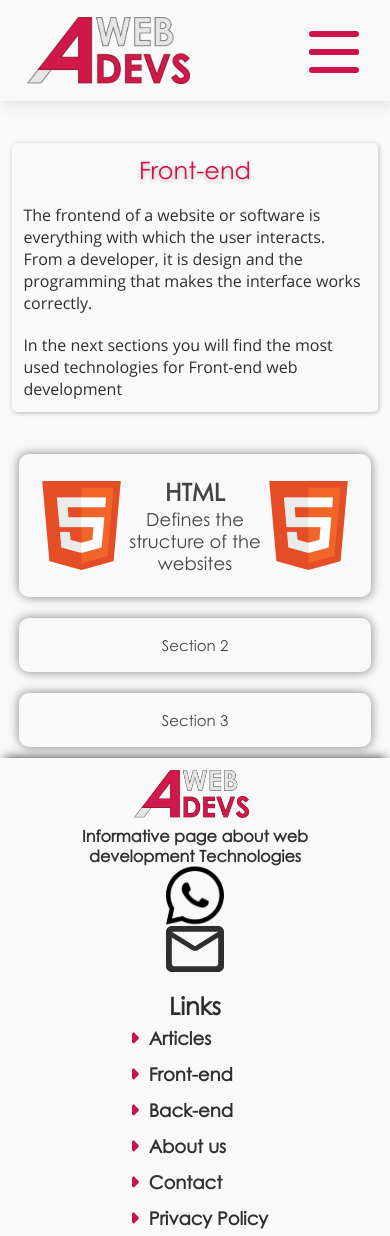
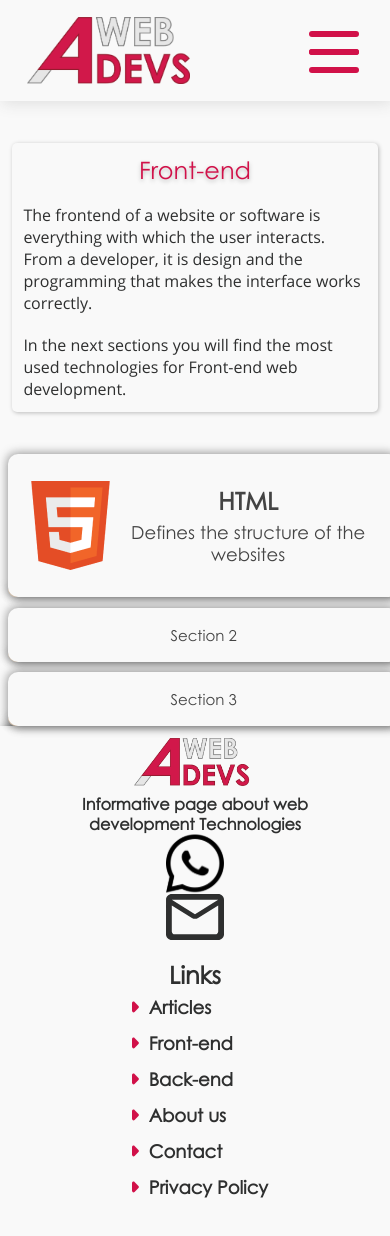
Before and after one commit to wilfredo-loreto/aWeb4Devs, a Next.js app: page /front-end in a window 390 px wide. After the commit the page ends 1205 px from the top, so only its background shows below. Built offline with nearby package versions, Linux system fonts and the light colour scheme.

Commit message:
Accordion almost finished. Not modularized. Totally Responsive. Toggle does not work correctly, idk why, help.

```diff
--- a/components/Accordion.js
+++ b/components/Accordion.js
@@ -3,95 +3,139 @@ import Link from "next/link";
 import React, { Component } from "react";
 
 export default class Accordion extends Component {
+  constructor(props) {
+    super(props);
+    this.setState = {};
+  }
+
   componentDidMount() {
-    var acc = [];
-    for (var i = 1; i <= 3; i++) {
+    var acc = []
+    for (var i = 0; i <= 2; i++) {
       acc[i] = document.getElementById("accordionItem" + i);
+
       acc[i].addEventListener("click", function () {
-        this.classList.toggle("active");
+        this.classList.toggle(styles.active);
+        closeOpenPanel(acc);
         var panel = this.nextElementSibling;
-        if (panel.style.maxHeight) {
+        console.log(panel.style.maxHeight)
+        if (panel.style.maxHeight == 0) {
+          console.log('im in if')
+          panel.style.maxHeight = panel.scrollHeight + "px";
+          console.log(panel.style.maxHeight)
+        } else {
           panel.style.maxHeight = null;
-        } else {
-          panel.style.maxHeight = panel.scrollHeight + "px";
         }
       });
+    }
+
+    function closeOpenPanel(acc) {
+      var flag = true;
+      var i = 0;
+      while (flag && i <= 2) {
+        var panel = acc[i].nextElementSibling;
+        if (panel.style.maxHeight) {
+          acc[i].classList.toggle(styles.active);
+          panel.style.maxHeight = null;
+          flag = false;
+        }
+
+        i++;
+      }
+
     }
   }
 
   render() {
     return (
       <div className={styles.mainContainer}>
-        <div id={"accordionItem1"} className={styles.accordionItem}>
-          <img className={styles.logo}src="/img/html.png"/>
+        <div id={"accordionItem0"} className={styles.accordionItem}>
+          <img className={styles.logo} src="/img/html.png" />
           <div className={styles.textsContainer}>
             <h3 className={styles.title}>HTML</h3>
-            <span className={styles.summary}>Defines the structure of the websites</span>
+            <span className={styles.summary}>
+              Defines the structure of the websites
+            </span>
           </div>
-          <img className={styles.logo}src="/img/html.png"/>
+          <img className={styles.logo} src="/img/html.png" />
         </div>
-        <div id={"panel1"} className={styles.panel}>
+        <div id={"panel0"} className={styles.panel}>
           <ul className={styles.list}>
             <li className={styles.panelItem}>
-                  <img className={styles.bullet}src="/img/bullet.svg"/>
+              <div className={styles.bulletcontainer}>
+                <img className={styles.bullet} src="/img/bullet.svg" />
+              </div>
               <div className={styles.itemContent}>
-                      <img className={styles.arrowDecoration}src="/img/html.png"/>
+                <img
+                  className={styles.arrowDecoration}
+                  src="/img/arrowLeft.svg"
+                />
                 <h4 className={styles.itemTitle}>Definition</h4>
-                      <img className={styles.arrowDecoration}src="/img/html.png"/>
+                <img
+                  className={styles.arrowDecoration}
+                  src="/img/arrowRight.svg"
+                />
               </div>
             </li>
             <li className={styles.panelItem}>
-                  <img className={styles.bullet}src="/img/bullet.svg"/>
+              <div className={styles.bulletcontainer}>
+                <img className={styles.bullet} src="/img/bullet.svg" />
+              </div>
               <div className={styles.itemContent}>
-                      <img className={styles.itemLogo}src="/img/html.png"/>
-                      <h4 className={styles.itemTitle}>Elements</h4>
-                      <span className={styles.itemTag}>Content</span>
+                <img className={styles.itemLogo} src="/img/html.png" />
+                <div className={styles.titleTagContainer}>
+                  <h4 className={styles.itemTitle}>Descriptionss</h4>
+                  <span className={styles.itemTag}>Framework</span>
+                </div>
               </div>
             </li>
             <li className={styles.panelItem}>
-                  <img className={styles.bullet}src="/img/bullet.svg"/>
+              <div className={styles.bulletcontainer}>
+                <img className={styles.bullet} src="/img/bullet.svg" />
+              </div>
               <div className={styles.itemContent}>
-                      <img className={styles.itemLogo}src="/img/html.png"/>
-                      <h4 className={styles.itemTitle}>Elements</h4>
-                      <span className={styles.itemTag}>Content</span>
+                <img className={styles.itemLogo} src="/img/html.png" />
+                <div className={styles.titleTagContainer}>
+                  <h4 className={styles.itemTitle}>Descriptionss</h4>
+                  <span className={styles.itemTag}>Framework</span>
+                </div>
               </div>
             </li>
             <li className={styles.panelItem}>
-                  <img className={styles.bullet}src="/img/bullet.svg"/>
+              <div className={styles.bulletcontainer}>
+                <img className={styles.bullet} src="/img/bullet.svg" />
+              </div>
               <div className={styles.itemContent}>
-                      <img className={styles.itemLogo}src="/img/html.png"/>
-                      <h4 className={styles.itemTitle}>Elements</h4>
-                      <span className={styles.itemTag}>Content</span>
+                <img className={styles.itemLogo} src="/img/html.png" />
+                <div className={styles.titleTagContainer}>
+                  <h4 className={styles.itemTitle}>Descriptionss</h4>
+                  <span className={styles.itemTag}>Framework</span>
+                </div>
               </div>
             </li>
             <li className={styles.panelItem}>
-                  <img className={styles.bullet}src="/img/bullet.svg"/>
+              <div className={styles.bulletcontainer}>
+                <img className={styles.bullet} src="/img/bullet.svg" />
+              </div>
               <div className={styles.itemContent}>
-                      <img className={styles.itemLogo}src="/img/html.png"/>
-                      <h4 className={styles.itemTitle}>Elements</h4>
-                      <span className={styles.itemTag}>Content</span>
+                <img className={styles.itemLogo} src="/img/html.png" />
+                <div className={styles.titleTagContainer}>
+                  <h4 className={styles.itemTitle}>Descriptionss</h4>
+                  <span className={styles.itemTag}>Framework</span>
                 </div>
-              </li>
-              <li className={styles.panelItem}>
-                  <img className={styles.bullet}src="/img/bullet.svg"/>
-                  <div className={styles.itemContent}>
-                      <img className={styles.itemLogo}src="/img/html.png"/>
-                      <h4 className={styles.itemTitle}>Elements</h4>
-                      <span className={styles.itemTag}>Content</span>
               </div>
             </li>
           </ul>
         </div>
-        <div id={"accordionItem2"} className={styles.accordionItem}>
+        <div id={"accordionItem1"} className={styles.accordionItem}>
           Section 2
         </div>
-        <div id={"panel2"} className={styles.panel}>
+        <div id={"panel1"} className={styles.panel}>
           <p>Lorem ipsum...</p>
         </div>
-        <div id={"accordionItem3"} className={styles.accordionItem}>
+        <div id={"accordionItem2"} className={styles.accordionItem}>
           Section 3
         </div>
-        <div id={"panel3"} className={styles.panel}>
+        <div id={"panel2"} className={styles.panel}>
           <p>Lorem ipsum...</p>
         </div>
       </div>
--- a/components/Accordion.module.scss
+++ b/components/Accordion.module.scss
@@ -2,12 +2,16 @@
 
 .mainContainer {
   width: 95.85%;
-  margin: auto;
+  align-self: center;
   display: flex;
   flex-flow: column nowrap;
+  margin: auto;
   .accordionItem {
+    width: 95%;
+    z-index: 1;
     background-color: $background-color;
-    box-shadow: -2px -2px 10px rgba(0, 0, 0, 0.25),2px 2px 10px rgba(0, 0, 0, 0.25);
+    box-shadow: -2px -2px 10px rgba(0, 0, 0, 0.25),
+      2px 2px 10px rgba(0, 0, 0, 0.25);
     border-radius: 10px;
     color: #444;
     cursor: pointer;
@@ -16,45 +20,310 @@
     text-align: center;
     font-size: 15px;
     transition: 400ms;
-    margin: 1.25vh;
+    margin: 1.25vh 0;
     display: flex;
     flex-flow: row nowrap;
     justify-content: space-around;
     align-items: center;
-    &:hover{
-        background-color:#FAC16D;
+    &:hover {
+      background-color: #fac16d;
     }
 
-    .textsContainer{
-        background:none;
-        .title{
-            @include fontSize(title);
-            margin-bottom: 2%;
-            background:none;
-        }
-        .summary{
-            @include fontSize(subtitle);
-            margin-top:2%;
-            background:none
-        }
+    .textsContainer {
+      background: none;
+      .title {
+        @include fontSize(title);
+        margin-bottom: 2%;
+        background: none;
+      }
+      .summary {
+        @include fontSize(subtitle);
+        margin-top: 2%;
+        background: none;
+      }
     }
-    .logo{
-        background: none;
+    .logo {
+      background: none;
+    }
+  }
+  .panel {
+    width: 95%;
+    background-color: #fae4cc;
+
+    box-shadow: -2px -2px 10px rgba(0, 0, 0, 0.25),
+      2px 2px 10px rgba(0, 0, 0, 0.25);
+    border-radius: 0px 0px 10px 10px;
+    margin-top: -2.25vh;
+    z-index: 0;
+    padding: 1vh 18px 0;
+    max-height: 0;
+    overflow: hidden;
+    transition: max-height 0.2s ease-out;
+    * {
+      background: none;
     }
 
+    .list {
+      display: grid;
+      grid-template-columns: auto auto;
+      grid-auto-rows: 150px;
+      list-style-type: none;
+
+      .panelItem {
+        display: flex;
+        flex-flow: row nowrap;
+        justify-content: flex-start;
+        align-items: center;
+
+        .bulletcontainer {
+          display: flex;
+          justify-content: center;
+          align-items: center;
+          width: 10%;
+
+          .bullet {
+          }
+        }
+        .itemContent {
+          width: 90%;
+          height: 80%;
+          display: flex;
+          flex-flow: row nowrap;
+          justify-content: flex-start;
+          align-items: center;
+          background: $background-color;
+          box-shadow: -2px -2px 10px rgba(0, 0, 0, 0.25),
+            2px 2px 10px rgba(0, 0, 0, 0.25);
+          border-radius: 10px;
+
+          .itemLogo {
+            width: 100px;
+            margin-left: 3%;
+          }
+          .itemTitle {
+            @include fontSize(title);
+            color: $black;
+          }
+          .titleTagContainer {
+            display: flex;
+            flex-flow: row nowrap;
+            align-items: center;
+            justify-content: space-between;
+
+            width: 84%;
+            padding: 0 3%;
+
+            .itemTag {
+              @include fontSize(subtitle);
+            }
+          }
+        }
+      }
+      li:nth-child(1) {
+        .itemContent {
+          justify-content: center !important;
+          .itemTitle {
+            margin: 0 15px;
+          }
+        }
+      }
+    }
   }
 }
 
 .active{
-    background-color: #FAC16D;
-    border-bottom-left-radius: 0;
-    border-bottom-right-radius: 0;
+  background-color: #fac16d !important;
 }
 
-.panel {
-  padding: 0 18px;
-  background-color: white;
-  max-height: 0;
-  overflow: hidden;
-  transition: max-height 0.2s ease-out;
+
+
+$breakpoint-title-tag: "(max-width:1190px)";
+$breakpoint-logo-size: "(max-width:860px)";
+$breakpoint-mobile-title-tag: "(min-width:490px) and (max-width:767.98px)";
+$breakpoint-mobile-panel-item: "(min-width:320px) and (max-width:489.98px)";
+$breakpoint-mobile-small: "(max-width:319.98px)";
+$breakpoint-dissapear-bullet: "(max-width:200px)";
+
+@media screen and #{$breakpoint-title-tag} {
+  .mainContainer {
+    .panel {
+      .list {
+        .itemContent {
+          .itemLogo {
+            width: 90px !important;
+          }
+          .titleTagContainer {
+            display: flex;
+            flex-flow: column nowrap !important;
+          }
+        }
+      }
+    }
+  }
 }
+@media screen and #{$breakpoint-logo-size} {
+  .mainContainer {
+    .panel {
+      .list {
+        .itemContent {
+          .itemLogo {
+            width: 73px !important;
+          }
+        }
+      }
+    }
+  }
+}
+
+@media screen and #{$breakpoint-tablet} {
+  .mainContainer {
+    .panel {
+      .list {
+        display: grid;
+        grid-template-columns: auto;
+        .panelItem {
+          .bulletcontainer {
+            width: 5%;
+            margin-right: 10px;
+          }
+          .itemContent {
+            .itemLogo {
+              width: 90px !important;
+            }
+            .titleTagContainer {
+              display: flex;
+              flex-flow: row nowrap !important;
+            }
+          }
+        }
+      }
+      ul {
+        li:nth-child(1) {
+          .itemContent {
+            .itemTitle {
+              margin: 0 10px;
+            }
+          }
+        }
+      }
+    }
+  }
+}
+
+@media screen and #{$breakpoint-mobile} {
+  .mainContainer {
+    .panel {
+      .list {
+        .itemContent {
+          .itemLogo {
+            width: 100px !important;
+          }
+          .titleTagContainer {
+            display: flex;
+            flex-flow: column nowrap !important;
+          }
+        }
+      }
+    }
+  }
+}
+
+@media screen and #{$breakpoint-mobile-title-tag} {
+  .mainContainer {
+    .panel {
+      .list {
+        .panelItem {
+          .itemContent {
+            .itemLogo {
+              width: 100px !important;
+            }
+            .titleTagContainer {
+              display: flex;
+              flex-flow: row nowrap !important ;
+            }
+          }
+        }
+      }
+    }
+  }
+}
+
+@media screen and #{$breakpoint-mobile-panel-item} {
+  .mainContainer {
+    .accordionItem {
+      .textsContainer + img{
+        display: none;
+      }
+    }
+    .panel {
+      .list {
+        .panelItem {
+          .itemContent {
+            .titleTagContainer {
+              display: flex;
+              flex-flow: column nowrap !important ;
+            }
+          }
+        }
+      }
+    }
+  }
+}
+
+@media screen and #{$breakpoint-mobile-small} {
+  .mainContainer {
+    .panel {
+      .list {
+        grid-auto-rows: 210px;
+        .panelItem {
+          .itemContent {
+            flex-flow: column nowrap !important;
+
+            .titleTagContainer {
+              display: flex;
+              flex-flow: column nowrap !important ;
+            }
+            .arrowDecoration{
+              display: none;
+            }
+          }
+        }
+        li:nth-child(1) {
+          .itemContent {
+            flex-flow: row nowrap !important;
+          }
+        }
+      }
+    }
+    .accordionItem {
+      .textsContainer {
+        .summary, + img{
+          display: none;
+        }
+      }
+
+    }
+  }
+}
+@media screen and #{$breakpoint-dissapear-bullet}{
+  .mainContainer {
+    .panel {
+      .list {
+        .panelItem {
+          .bulletcontainer {
+            display: none;
+          }
+          .itemContent{
+            width: 100%;
+          }
+
+        }
+      }
+
+    }
+  }
+
+  .accordionItem{
+      flex-flow: column nowrap !important;
+  }
+}
--- a/components/Concept.js
+++ b/components/Concept.js
@@ -11,7 +11,7 @@ export default class Concept extends Component {
         <br/>
         <p className={styles.text}>{this.props.description}</p>
         <br/>
-        <p className={styles.text}>In the next sections you will find the most used technologies for {this.props.title} web development</p>
+        <p className={styles.text}>In the next sections you will find the most used technologies for {this.props.title} web development.</p>
     </div>
   );
 
--- a/components/Concept.module.scss
+++ b/components/Concept.module.scss
@@ -2,9 +2,7 @@
 
 .mainContainer{
     width: 88%;
-    margin: auto;
-    margin-top: 5vh;
-    margin-bottom: 3.75vh;
+    margin: 5vh auto 3.75vh;
     background: #F9F9F9;
     box-shadow: 1px 1px 4px rgba(0, 0, 0, 0.25);
     border-radius: 5px;
```
Also changed, not shown: components/AccordionItem.js (added), components/AccordionItem.module.scss (added). Lines whose indentation alone changed are shown as unchanged.
